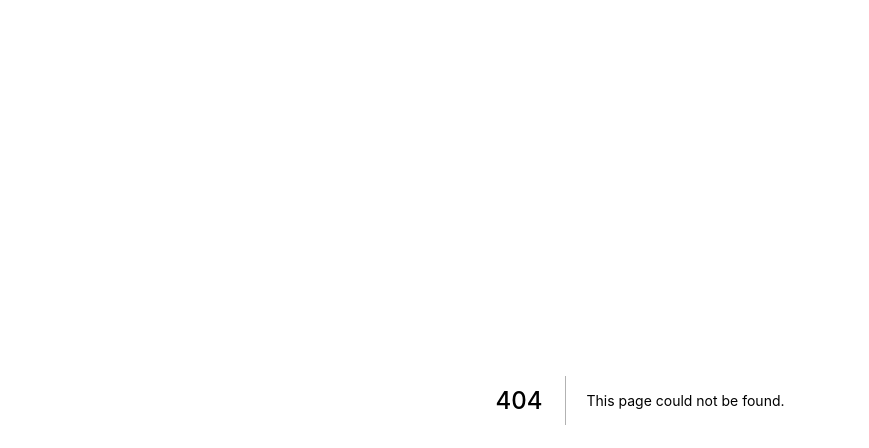
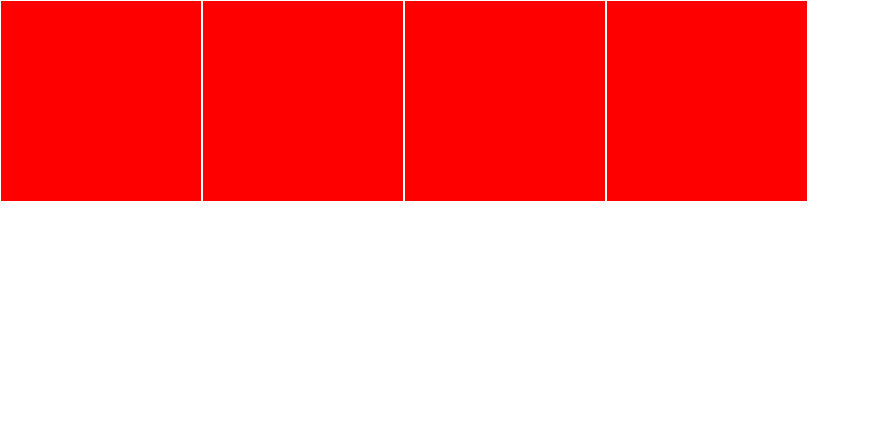
Before and after one commit to EzieVee/Shopify-project, a Next.js app: page /flex in a window 1280 px wide. Before the commit this address had no page. Shown: the top 448 px of the page, without its empty margins (0-869 px from the left). Built offline with nearby package versions, Linux system fonts and the light colour scheme.

Commit message:
flex module css

```diff
--- /dev/null
+++ b/pages/flex.module.css
@@ -0,0 +1,24 @@
+
+.parent {
+display: flex;
+flex-direction: row;
+height: 1500px;
+}
+
+.child {
+  width: 200px;
+  height: 200px;
+  background-color: red;
+  margin: 1px;
+  /* display: inline-block; */
+
+  /*  flex-grow | flex-strink ?? flex-basis */
+  /* flex 1 makes is so 1 1 0 with the 3 parameters */
+  /* flex: 1 */
+  /* flex-grow: 1;
+  flex-shrink: 1; */
+}
+
+.child:first-child {
+flex-basis: 200px;
+}
--- /dev/null
+++ b/pages/flex.tsx
@@ -0,0 +1,15 @@
+import s from "./flex.module.css"
+
+
+const Flex = ()  => {
+return (
+  <div className={s.parent}>
+    <div className={s.child}></div>
+    <div className={s.child}></div>
+    <div className={s.child}></div>
+    <div className={s.child}></div>
+  </div>
+)
+}
+
+export default Flex
```
